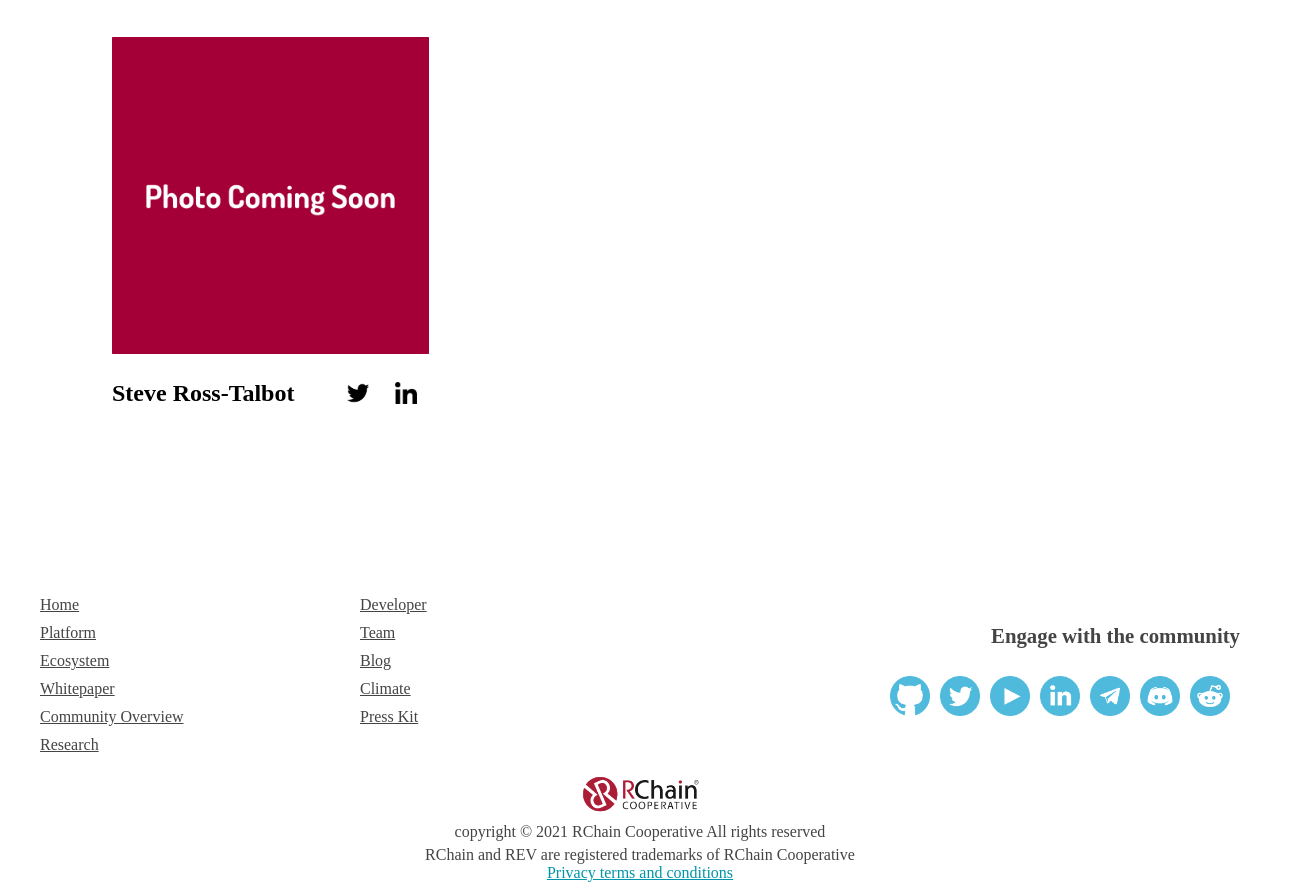
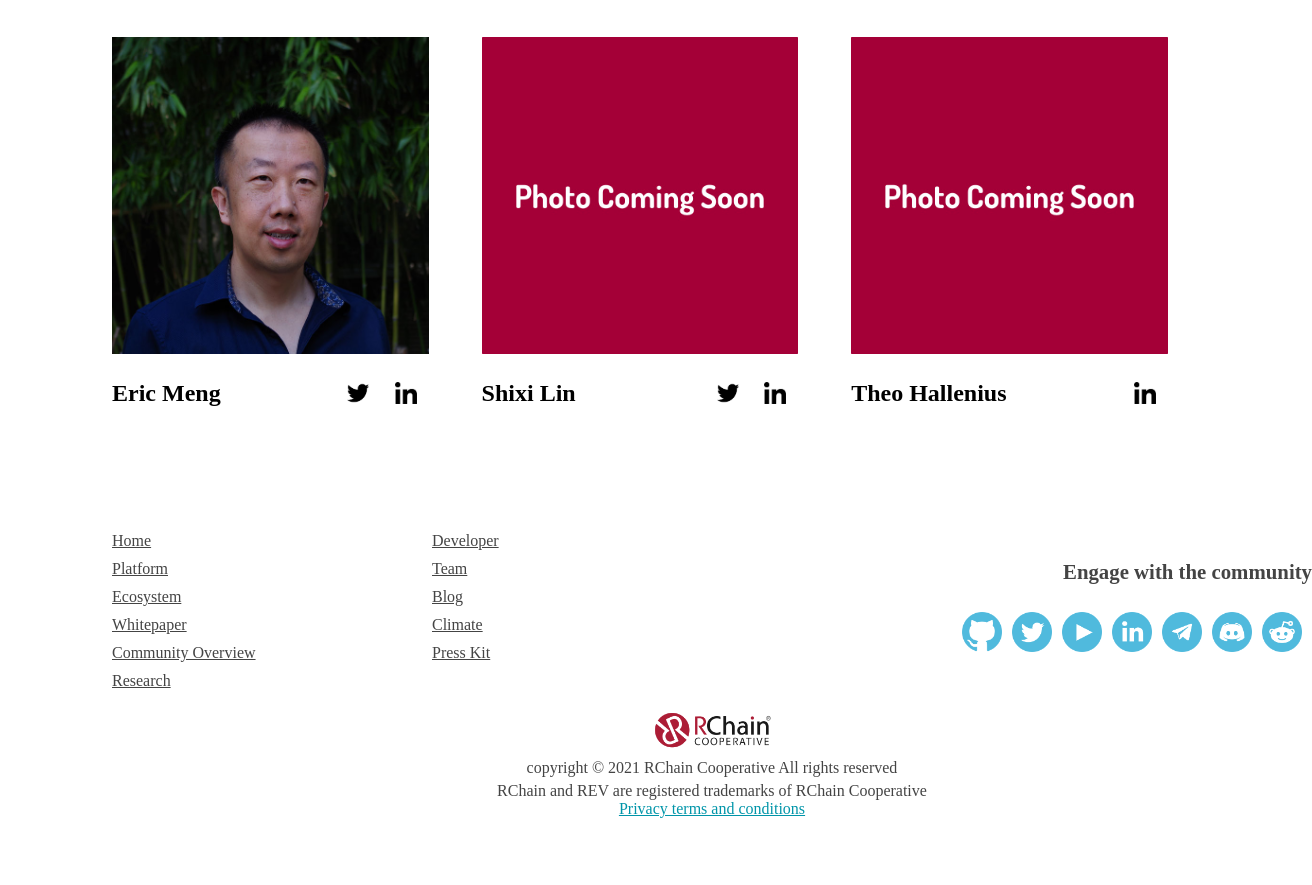
Before and after one commit to rchain/www.rchain.coop, a React app: page team.html in a window 1280 px wide. Shown: the part 1386-2271 px from the top of the page, 1312 px wide, since content can reach past the window. Built offline with nearby package versions, Linux system fonts and the light colour scheme; a web font is replaced by a local one.

Commit message:
new board

```diff
--- a/team.html
+++ b/team.html
@@ -112,7 +112,7 @@
               </span>
             </div>
           </div>
-          <div class="card">
+<!--           <div class="card">
             <div class="imgWrapper">
               <img src="/assets/leadership/rchain-team-evan-jensen.jpg" />
               <div class="bio">
@@ -143,7 +143,7 @@
                 /></a>
               </span>
             </div>
-          </div>
+          </div> -->
           <div class="card">
             <div class="imgWrapper">
               <img src="/assets/leadership/Darryl_Bio_Pic.png" />
@@ -285,10 +285,71 @@
               </span>
             </div>
           </div>
-        </div>
-      </div>
-    </div>
-
+          <div class="card">
+            <div class="imgWrapper">
+              <img src="/assets/leadership/rchain-team-eric-meng.jpg" />
+              <div class="bio">
+                <p>
+                  Eric Meng (Dimworm) is the founder of WeNode and TokenJar.
+                  Eric has 20 years’ experience in high-tech and telecom in
+                  China. He is a firm believer of the power of decentralization.
+                </p>
+              </div>
+            </div>
+            <div class="textWrapper">
+              <span>
+                <h4>Eric Meng</h4>
+                <a href="https://twitter.com/Dimworm0_0"
+                  ><img src="/assets/twitter-black.png" alt="Twitter"
+                /></a>
+                <a href="https://www.linkedin.com/in/eric-meng-1045917/"
+                  ><img src="/assets/linkedin-black.png" alt="LinkedIn"
+                /></a>
+              </span>
+            </div>
+          </div>
+          <div class="card">
+            <div class="imgWrapper">
+              <img src="/assets/leadership/rchain-team-photo-soon.jpg" />
+              <div class="bio">
+                <p>
+                  Coming Soon
+                </p>
+              </div>
+            </div>
+            <div class="textWrapper">
+              <span>
+                <h4>Shixi Lin</h4>
+                <a href="https://twitter.com/11Shixi"
+                  ><img src="/assets/twitter-black.png" alt="Twitter"
+                /></a>
+                <a href="https://cn.linkedin.com/in/shixilin"
+                  ><img src="/assets/linkedin-black.png" alt="LinkedIn"
+                /></a>
+              </span>
+            </div>
+          </div>
+          <div class="card">
+            <div class="imgWrapper">
+              <img src="/assets/leadership/rchain-team-photo-soon.jpg" />
+              <div class="bio">
+                <p>
+                  Coming Soon
+                </p>
+              </div>
+            </div>
+            <div class="textWrapper">
+              <span>
+                <h4>Theo Hallenius</h4>
+      <!--           <a href="https://twitter.com/11Shixi"
+                  ><img src="/assets/twitter-black.png" alt="Twitter"
+                /></a> -->
+                <a href="https://se.linkedin.com/in/theo-hallenius"
+                  ><img src="/assets/linkedin-black.png" alt="LinkedIn"
+                /></a>
+              </span>
+            </div>
+          </div>
     <div id="footer"></div>
 
     <script src="/js/rchain.coop_Browser.js"></script>
```
